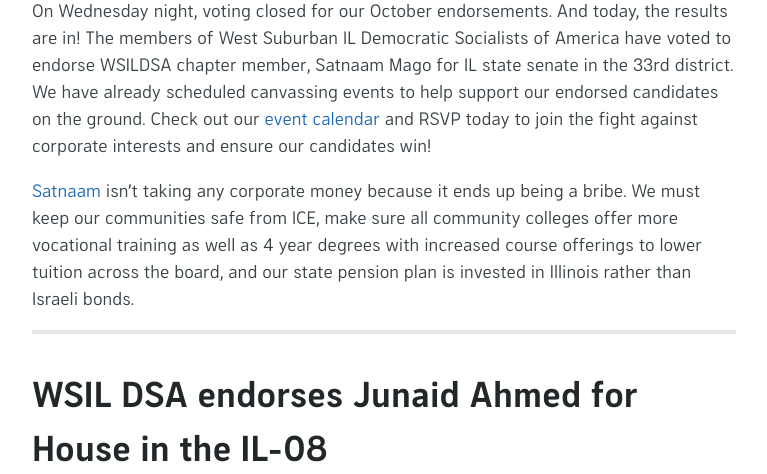
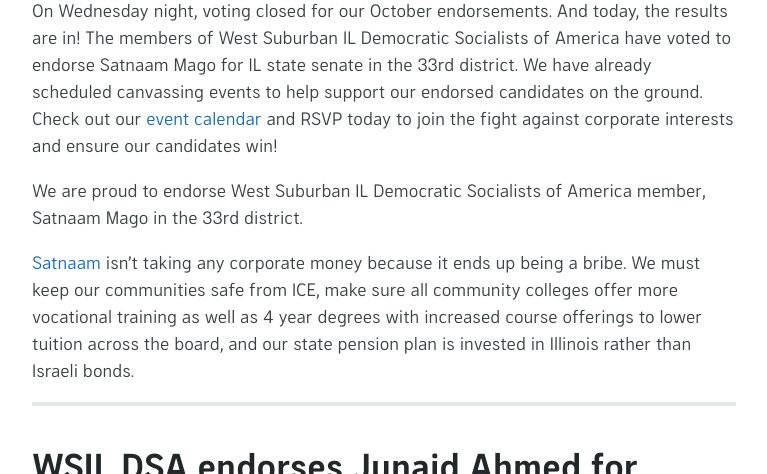
Before and after one commit to wsildsa/wsildsa.github.io, a Jekyll site: the page built from updates/index.html, in a window 1280 px wide and 900 px high, scrolled down 726 px, cut to the strip 261-735 px from the top of the window. Shown: the whole strip, without its empty margins (256-1023 px from the left). Built offline with Jekyll 4.4.1, drawn with Linux system fonts in a browser that asks for light colours; some web fonts are replaced; the list of posts is cut into pages by our own code; the repository's description, which GitHub fills in, is left out; some of the changed text lies outside the part shown.

Commit message:
add seperate line for membership to news post

```diff
--- a/_posts/2025-10-17-ben-endorsement.md
+++ b/_posts/2025-10-17-ben-endorsement.md
@@ -6,7 +6,9 @@ image: assets/images/ben-endorsement.png
 image-description:
 ---
 
-On Wednesday night, voting closed for our October endorsements.  And today, the results are in!  The members of West Suburban IL Democratic Socialists of America have voted to endorse WSILDSA chapter member, Ben McAdams for IL state senate in the 24th district.  We have already scheduled canvassing events to help support our endorsed candidates on the ground.  Check out our [event calendar](/events) and RSVP today to join the fight against corporate interests and ensure our candidates win!
+On Wednesday night, voting closed for our October endorsements.  And today, the results are in!  The members of West Suburban IL Democratic Socialists of America have voted to endorse Ben McAdams for IL state senate in the 24th district.  We have already scheduled canvassing events to help support our endorsed candidates on the ground.  Check out our [event calendar](/events) and RSVP today to join the fight against corporate interests and ensure our candidates win!
+
+We are proud to endorse West Suburban IL Democratic Socialists of America member, Ben McAdams in the 24th district.
 
 Ben is a lifelong resident of Illinois and the Chicagoland area. Growing up in Lombard, Ben attended College of DuPage before transferring to Elmhurst University (then college) where he double majored in Finance and Economics. While in college Ben became involved with local activism and went on to become a community organizer after graduation. During the Covid-19 pandemic, Ben began law school at DePaul University’s College of Law. In law school he focused his studies on Public Interest Law, becoming a member of the school’s Society for Asylum and Immigration Law (SAIL), and earning an award for the highest grade in his Civil Rights Law class. While at DePaul Ben worked for several legal non-profit organizations including the National Immigrant Justice Center, and Citizen Advocacy Center.
 
--- a/_posts/2025-10-17-satnaam-endorsement.md
+++ b/_posts/2025-10-17-satnaam-endorsement.md
@@ -6,6 +6,8 @@ image: assets/images/satnaam-endorsement.png
 image-description:
 ---
 
-On Wednesday night, voting closed for our October endorsements.  And today, the results are in!  The members of West Suburban IL Democratic Socialists of America have voted to endorse WSILDSA chapter member, Satnaam Mago for IL state senate in the 33rd district.  We have already scheduled canvassing events to help support our endorsed candidates on the ground.  Check out our [event calendar](/events) and RSVP today to join the fight against corporate interests and ensure our candidates win!
+On Wednesday night, voting closed for our October endorsements.  And today, the results are in!  The members of West Suburban IL Democratic Socialists of America have voted to endorse Satnaam Mago for IL state senate in the 33rd district.  We have already scheduled canvassing events to help support our endorsed candidates on the ground.  Check out our [event calendar](/events) and RSVP today to join the fight against corporate interests and ensure our candidates win!
+
+We are proud to endorse West Suburban IL Democratic Socialists of America member, Satnaam Mago in the 33rd district.
 
 [Satnaam](https://www.letsgomago.com/) isn't taking any corporate money because it ends up being a bribe. We must keep our communities safe from ICE, make sure all community colleges offer more vocational training as well as 4 year degrees with increased course offerings to lower tuition across the board, and our state pension plan is invested in Illinois rather than Israeli bonds.
```
